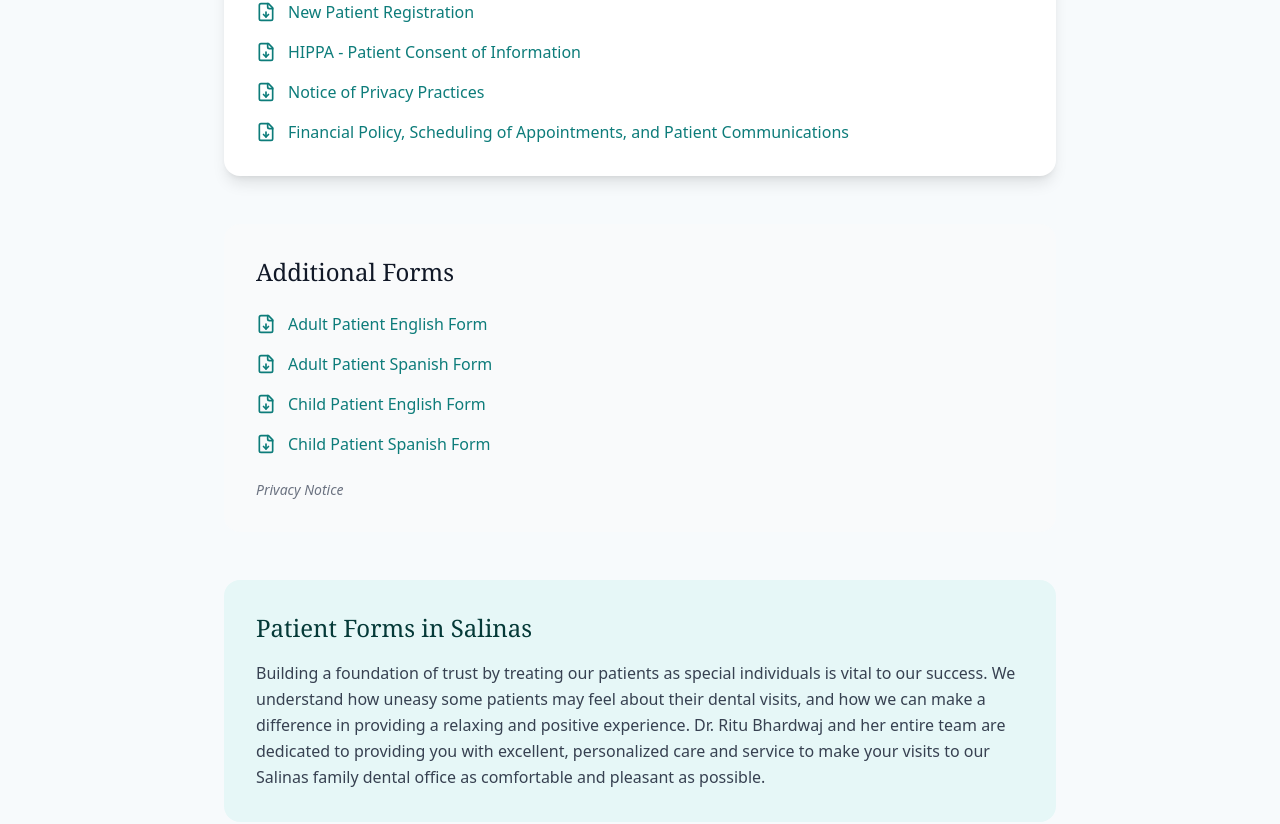
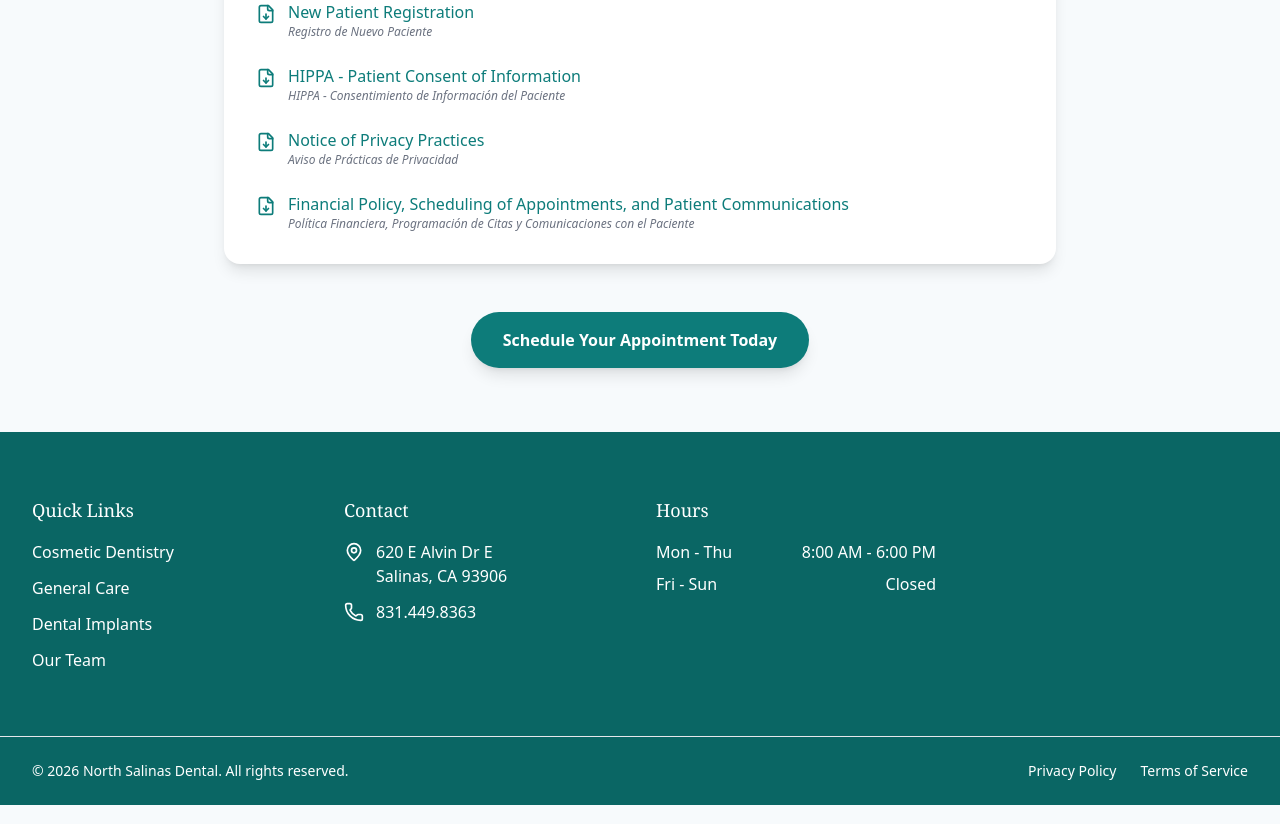
Before and after one commit to chooseboldpodcast-byte/northsalinasdental, a Next.js app: page /new-patient-forms in a window 1280 px wide. Shown: the part 736-1560 px from the top of the page. Built offline with nearby package versions, Linux system fonts and the light colour scheme.

Commit message:
spanish subtext for patient forms

```diff
--- a/app/new-patient-forms/page.tsx
+++ b/app/new-patient-forms/page.tsx
@@ -11,6 +11,30 @@ export default function NewPatientFormsPage() {
   const { language } = useLanguage();
   const { openAppointmentModal } = useAppointment();
 
+  // Bilingual forms data - always shows both languages
+  const forms = [
+    {
+      nameEn: "New Patient Registration",
+      nameEs: "Registro de Nuevo Paciente",
+      file: "/forms/new-patient-registration.pdf"
+    },
+    {
+      nameEn: "HIPPA - Patient Consent of Information",
+      nameEs: "HIPPA - Consentimiento de Información del Paciente",
+      file: "/forms/hippa-patient-consent.pdf"
+    },
+    {
+      nameEn: "Notice of Privacy Practices",
+      nameEs: "Aviso de Prácticas de Privacidad",
+      file: "/forms/notice-of-privacy-practices.pdf"
+    },
+    {
+      nameEn: "Financial Policy, Scheduling of Appointments, and Patient Communications",
+      nameEs: "Política Financiera, Programación de Citas y Comunicaciones con el Paciente",
+      file: "/forms/financial-policy-scheduling-communications.pdf"
+    },
+  ];
+
   const content = {
     en: {
       title: "New Patient Forms",
@@ -18,24 +42,9 @@ export default function NewPatientFormsPage() {
       intro: "The first visit to our office is designed to get you better acquainted with all we offer as well as introduce you to Dr. Ritu Bhardwaj and our caring staff.",
       instructions: "We encourage questions and do our best to always deliver quality care. Please take a moment prior to your scheduled appointment to download our patient forms. We ask that you complete the forms and bring them with you to your appointment so we may better assist you in a timely manner. Thank you for your confidence in our office, we look forward to assisting you with all your dental needs.",
       formsTitle: "Patient Forms",
-      forms: [
-        { name: "New Patient Registration", file: "/forms/new-patient-registration.pdf" },
-        { name: "HIPPA - Patient Consent of Information", file: "/forms/hippa-patient-consent.pdf" },
-        { name: "Notice of Privacy Practices", file: "/forms/notice-of-privacy-practices.pdf" },
-        { name: "Financial Policy, Scheduling of Appointments, and Patient Communications", file: "/forms/financial-policy-scheduling-communications.pdf" },
-      ],
-      additionalFormsTitle: "Additional Forms",
-      additionalForms: [
-        { name: "Adult Patient English Form", file: "/forms/adult-patient-english.pdf" },
-        { name: "Adult Patient Spanish Form", file: "/forms/adult-patient-spanish.pdf" },
-        { name: "Child Patient English Form", file: "/forms/child-patient-english.pdf" },
-        { name: "Child Patient Spanish Form", file: "/forms/child-patient-spanish.pdf" },
-      ],
-      privacyNotice: "Privacy Notice",
       trustTitle: "Patient Forms in Salinas",
       trustText: "Building a foundation of trust by treating our patients as special individuals is vital to our success. We understand how uneasy some patients may feel about their dental visits, and how we can make a difference in providing a relaxing and positive experience. Dr. Ritu Bhardwaj and her entire team are dedicated to providing you with excellent, personalized care and service to make your visits to our Salinas family dental office as comfortable and pleasant as possible.",
       ctaButton: "Schedule Your Appointment Today",
-      downloadText: "Download",
     },
     es: {
       title: "Formularios para Nuevos Pacientes",
@@ -43,24 +52,9 @@ export default function NewPatientFormsPage() {
       intro: "La primera visita a nuestra oficina está diseñada para que conozca mejor todo lo que ofrecemos, así como para presentarle a la Dra. Ritu Bhardwaj y a nuestro atento personal.",
       instructions: "Alentamos las preguntas y hacemos todo lo posible para brindar siempre atención de calidad. Por favor, tómese un momento antes de su cita programada para descargar nuestros formularios de pacientes. Le pedimos que complete los formularios y los traiga a su cita para que podamos asistirle de manera oportuna. Gracias por su confianza en nuestra oficina, esperamos poder ayudarle con todas sus necesidades dentales.",
       formsTitle: "Formularios de Pacientes",
-      forms: [
-        { name: "Registro de Nuevo Paciente", file: "/forms/new-patient-registration.pdf" },
-        { name: "HIPPA - Consentimiento de Información del Paciente", file: "/forms/hippa-patient-consent.pdf" },
-        { name: "Aviso de Prácticas de Privacidad", file: "/forms/notice-of-privacy-practices.pdf" },
-        { name: "Política Financiera, Programación de Citas y Comunicaciones con el Paciente", file: "/forms/financial-policy-scheduling-communications.pdf" },
-      ],
-      additionalFormsTitle: "Formularios Adicionales",
-      additionalForms: [
-        { name: "Formulario de Paciente Adulto en Inglés", file: "/forms/adult-patient-english.pdf" },
-        { name: "Formulario de Paciente Adulto en Español", file: "/forms/adult-patient-spanish.pdf" },
-        { name: "Formulario de Paciente Infantil en Inglés", file: "/forms/child-patient-english.pdf" },
-        { name: "Formulario de Paciente Infantil en Español", file: "/forms/child-patient-spanish.pdf" },
-      ],
-      privacyNotice: "Aviso de Privacidad",
       trustTitle: "Formularios de Pacientes en Salinas",
       trustText: "Construir una base de confianza tratando a nuestros pacientes como individuos especiales es vital para nuestro éxito. Entendemos lo incómodos que algunos pacientes pueden sentirse con sus visitas dentales, y cómo podemos marcar la diferencia al proporcionar una experiencia relajante y positiva. La Dra. Ritu Bhardwaj y todo su equipo están dedicados a brindarle una atención y servicio excelentes y personalizados para hacer que sus visitas a nuestra oficina dental familiar en Salinas sean lo más cómodas y agradables posible.",
       ctaButton: "Programe Su Cita Hoy",
-      downloadText: "Descargar",
     },
   };
 
@@ -101,54 +95,23 @@ export default function NewPatientFormsPage() {
               <h2 className="text-2xl font-serif text-gray-900 mb-6">
                 {t.formsTitle}
               </h2>
-              <ul className="space-y-4">
-                {t.forms.map((form, index) => (
+              <ul className="space-y-6">
+                {forms.map((form, index) => (
                   <li key={index}>
                     <a
                       href={form.file}
                       download
-                      className="flex items-center gap-3 text-primary-600 hover:text-primary-700 font-medium transition-colors group"
+                      className="flex items-start gap-3 text-primary-600 hover:text-primary-700 font-medium transition-colors group"
                     >
-                      <FileDown className="w-5 h-5 flex-shrink-0 group-hover:scale-110 transition-transform" />
-                      <span className="hover:underline">{form.name}</span>
+                      <FileDown className="w-5 h-5 flex-shrink-0 group-hover:scale-110 transition-transform mt-1" />
+                      <div className="flex flex-col">
+                        <span className="hover:underline text-base">{form.nameEn}</span>
+                        <span className="text-gray-500 text-xs font-normal italic">{form.nameEs}</span>
+                      </div>
                     </a>
                   </li>
                 ))}
               </ul>
-            </div>
-
-            {/* Additional Forms */}
-            <div className="bg-gray-50 rounded-2xl p-8 mb-12">
-              <h2 className="text-2xl font-serif text-gray-900 mb-6">
-                {t.additionalFormsTitle}
-              </h2>
-              <ul className="space-y-4">
-                {t.additionalForms.map((form, index) => (
-                  <li key={index}>
-                    <a
-                      href={form.file}
-                      download
-                      className="flex items-center gap-3 text-primary-600 hover:text-primary-700 font-medium transition-colors group"
-                    >
-                      <FileDown className="w-5 h-5 flex-shrink-0 group-hover:scale-110 transition-transform" />
-                      <span className="hover:underline">{form.name}</span>
-                    </a>
-                  </li>
-                ))}
-              </ul>
-              <p className="mt-6 text-sm text-gray-500 italic">
-                {t.privacyNotice}
-              </p>
-            </div>
-
-            {/* Trust Section */}
-            <div className="bg-primary-50 rounded-2xl p-8 mb-12">
-              <h2 className="text-2xl font-serif text-primary-900 mb-4">
-                {t.trustTitle}
-              </h2>
-              <p className="text-gray-700 leading-relaxed">
-                {t.trustText}
-              </p>
             </div>
 
             {/* CTA Button */}
```
